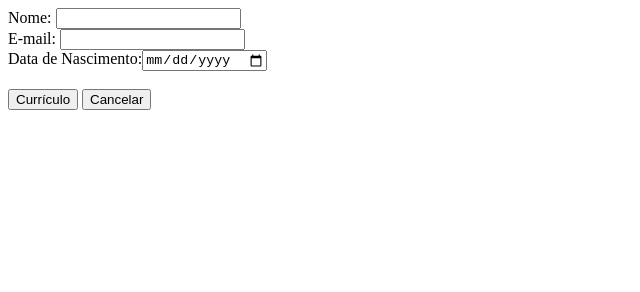
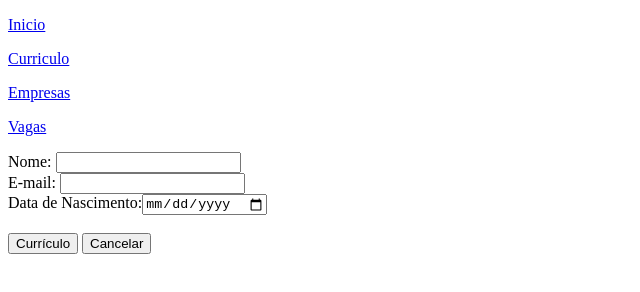
Before and after one commit to niltonhugo96/senac_caxias-Grupo01, a plain HTML site: page curriculos.html in a window 1280 px wide. Shown: the whole page, without its empty margins (0-640 px from the left). Drawn offline with Linux system fonts and the light colour scheme.

Commit message:
trabalho

```diff
--- a/curriculos.html
+++ b/curriculos.html
@@ -5,6 +5,11 @@
 	<meta charset="utf-8">
 </head>
 <body>
+
+	<p><a href="index.html">Inicio</a></p>
+<p><a href="curriculos.html">Curriculo</a></p>
+<p><a href="empresas.html">Empresas</a></p>
+<p><a href="vagas.html">Vagas</a></p>
 
 	<form>
 		Nome: <input type="text" name="txtNome" value="" /><br/>
```
Also changed, not shown: empresas.html (+5 -0 lines).
